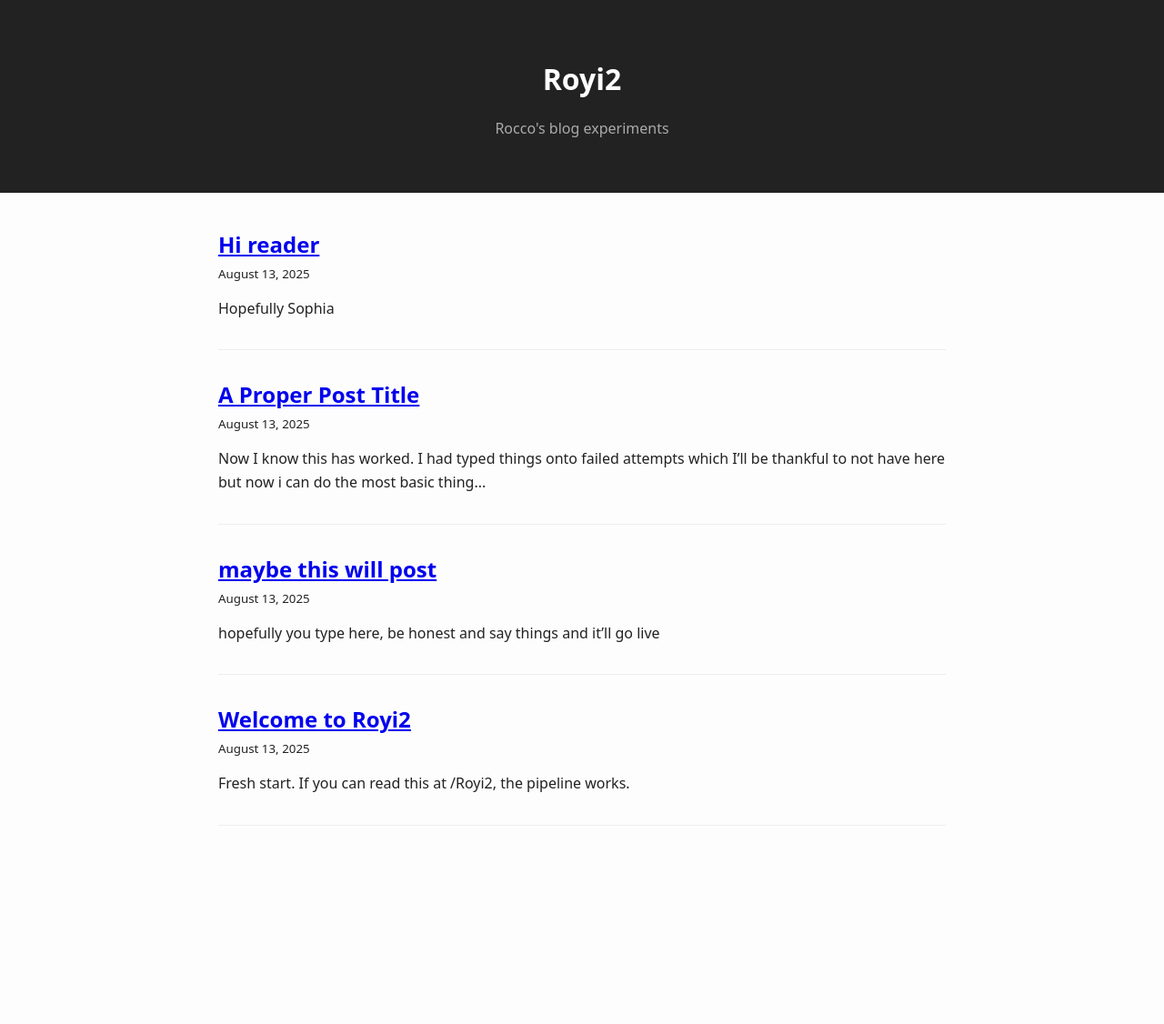
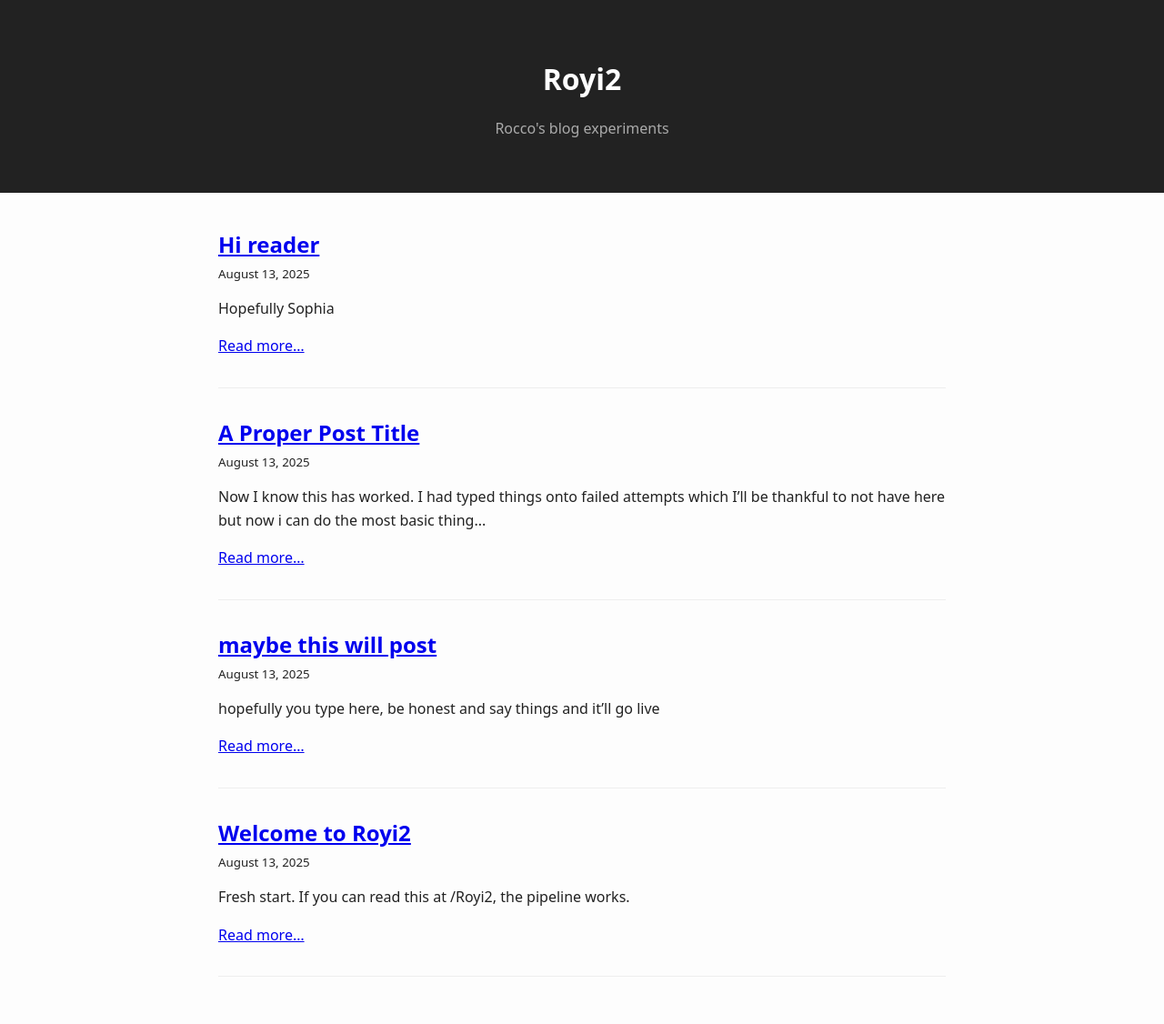
Before and after one commit to roccocraven/royi2, a Jekyll site: the page built from index.md, in a window 1280 px wide. Shown: the whole page at 91% size. Built offline with Jekyll 4.4.1, drawn with Linux system fonts in a browser that asks for light colours; our own code applies the rules of GitHub Pages for plain Markdown files; before the commit the page ends 960 px from its top, so only the background shows below that.

Commit message:
Update index.md

```diff
--- a/index.md
+++ b/index.md
@@ -5,12 +5,19 @@ title: "Royi2"
 
 {% for post in site.posts %}
 <article>
-  <h2><a href="{{ post.url | relative_url }}">{{ post.title }}</a></h2>
+  <h2>
+    <a href="{{ post.url | relative_url }}">{{ post.title }}</a>
+  </h2>
   <small>{{ post.date | date: "%B %d, %Y" }}</small>
+
   {% if post.description %}
-  <p>{{ post.description }}</p>
+    <p>{{ post.description }}</p>
   {% else %}
-  <p>{{ post.excerpt | strip_html | truncatewords: 30 }}</p>
+    <p>{{ post.excerpt | strip_html | truncatewords: 30 }}</p>
   {% endif %}
+
+  <p>
+    <a href="{{ post.url | relative_url }}">Read more…</a>
+  </p>
 </article>
 {% endfor %}
```
